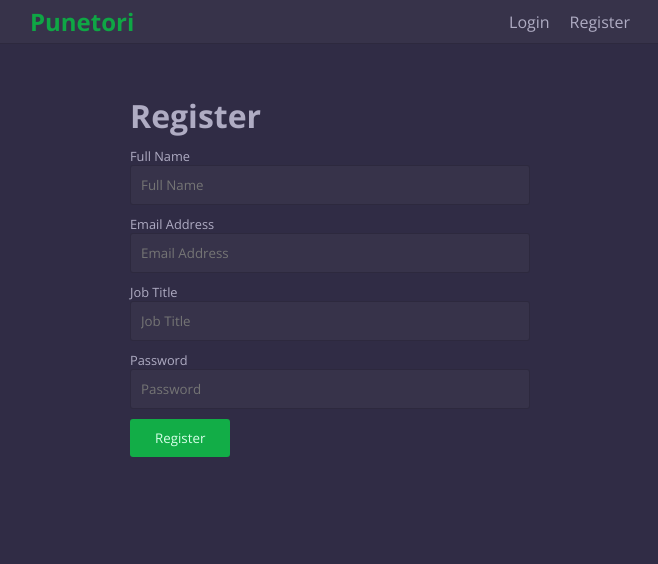
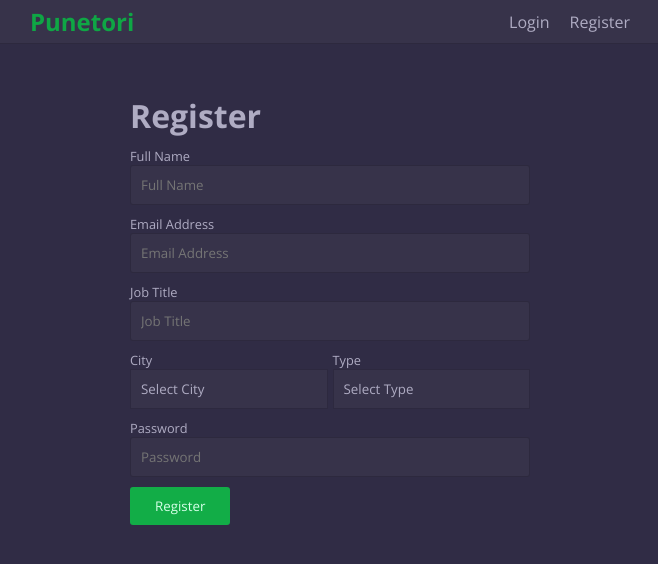
Before and after one commit to bashvtini/punetori-ui, a React (Create React App) app: page /#/register in a window 1280 px wide. Shown: the top 564 px of the page, without its empty margins (310-968 px from the left). Built offline with nearby package versions, Linux system fonts and the light colour scheme.

Commit message:
search by city and type

```diff
--- a/src/App.js
+++ b/src/App.js
@@ -11,6 +11,8 @@ import ForgotPassword from "./components/User/ForgotPassword";
 import ResetPassword from "./components/User/ResetPassword";
 import UserJobs from "./components/User/UserJobs";
 import BookmarkedJobs from "./components/User/BookmarkedJobs";
+import VerifyAccount from "./components/User/VerifyAccount";
+import NotFound from "./components/other/NotFound";
 
 export default function App() {
   return (
@@ -21,12 +23,14 @@ export default function App() {
           <Route exact path="/search" component={Search} />
           <Route exact path="/login" component={Login} />
           <Route exact path="/register" component={Register} />
+          <Route exact path="/verify/:token" component={VerifyAccount} />
           <Route exact path="/account" component={GetUser} />
           <Route exact path="/account/password" component={UpdatePassword} />
           <Route exact path="/account/jobs" component={UserJobs} />
           <Route exact path="/account/bookmark" component={BookmarkedJobs} />
           <Route exact path="/forgotpassword" component={ForgotPassword} />
           <Route exact path="/resetpassword/:token" component={ResetPassword} />
+          <Route exact path="*" component={NotFound} />
         </Switch>
       </Router>
     </Provider>
--- a/src/assets/css/main.css
+++ b/src/assets/css/main.css
@@ -376,6 +376,27 @@ footer .wrapper a {
   background-color: #129b42;
 }
 
+#search-form select {
+  background-color: #37334a;
+  border: 1px solid #2d293f;
+  padding: 10px;
+  width: 100%;
+}
+
+#search-form .more-info {
+  display: flex;
+  margin: 0;
+  width: 100%;
+}
+#search-form .more-info div {
+  width: 100%;
+  margin: 0 auto;
+}
+
+#search-form .more-info div:first-of-type {
+  margin: 0 10px !important;
+}
+
 .empty-input {
   position: absolute !important;
   padding: 5px;
@@ -635,7 +656,6 @@ footer .wrapper a {
   display: flex;
   align-items: center;
   justify-content: space-between;
-  height: 100%;
 }
 
 .job-table .jobs-wrapper .jobs li a {
@@ -705,3 +725,39 @@ footer .wrapper a {
 .delete-modal .delete {
   margin-right: 20px;
 }
+
+/* Signup Page ### Start ### */
+#register select {
+  background-color: #37334a;
+  border: 1px solid #2d293f;
+  padding: 10px;
+  width: 100%;
+}
+
+#register .more-info {
+  display: flex;
+  margin: 0;
+}
+#register .more-info div {
+  width: 100%;
+  margin: 0 auto;
+}
+
+#register .more-info div:first-of-type {
+  margin-right: 5px !important;
+}
+
+/* Signup Page ### End ### */
+
+/* Dashboard ### Start ### */
+#dashboard .container {
+  width: var(--main-width);
+  margin: auto;
+}
+
+@media (max-width: 600px) {
+  #dashboard .container {
+    width: var(--small-screen-width);
+  }
+}
+/* Dashboard ### End ### */
--- a/src/components/Search/Form.js
+++ b/src/components/Search/Form.js
@@ -6,6 +6,8 @@ import { Context } from "../Context";
 export default function Form() {
   const [query, setquery] = useState("");
   const [emptyQuery, setEmptyQuery] = useState(false);
+  const [city, setCity] = useState("");
+  const [type, setType] = useState(0);
 
   const { setState, reset } = useContext(Context);
 
@@ -25,7 +27,9 @@ export default function Form() {
 
     try {
       const api = window.API_URL;
-      const data = await axios.get(`${api}search/${query}`);
+      const data = await axios.get(
+        `${api}search/${query}?city=${city}&type=${type}`
+      );
       setState("jobs", data.data.data);
       setState("query", query);
       setState("count", data.data.count);
@@ -35,6 +39,39 @@ export default function Form() {
 
     setState("search-loading", false);
   };
+
+  const availableCity = [
+    "",
+    "tirane",
+    "durres",
+    "elbasan",
+    "fier",
+    "gjirokaster",
+    "kavaje",
+    "korce",
+    "kruje",
+    "kukes",
+    "lezhe",
+    "lushnje",
+    "permet",
+    "peshkopi",
+    "pogradec",
+    "puke",
+    "sarande",
+    "shkoder",
+    "skrapar",
+    "tepelene",
+    "tirane",
+    "tropoje",
+    "vlore",
+  ];
+
+  const availableType = [
+    { name: "Select Type", value: 0 },
+    { name: "Full time", value: 1 }, // Full time
+    { name: "Part time", value: 2 }, // Part time
+    { name: "Intership", value: 3 }, // Intership
+  ];
 
   return (
     <div id="search-form">
@@ -55,6 +92,42 @@ export default function Form() {
           ) : null}
         </div>
 
+        <div className="more-info">
+          <div className="city">
+            <select
+              onChange={(e) => {
+                if (e.target.value !== "") {
+                  setCity(e.target.value);
+                }
+              }}
+            >
+              {availableCity.map((option, index) => (
+                <option value={option} key={index}>
+                  {option === "" ? "Select City" : null}
+                  {option.charAt(0).toUpperCase() + option.slice(1)}
+                </option>
+              ))}
+            </select>
+          </div>
+
+          <div className="type">
+            <select
+              onChange={(e) => {
+                if (e.target.value !== 0) {
+                  setType(e.target.value);
+                }
+              }}
+            >
+              {availableType.map((option, index) => (
+                <option value={option.value} key={index}>
+                  {option === 0 ? "Select Type" : null}
+                  {option.name}
+                </option>
+              ))}
+            </select>
+          </div>
+        </div>
+
         <button>Search</button>
       </form>
     </div>
--- a/src/components/Search/Results.js
+++ b/src/components/Search/Results.js
@@ -27,9 +27,9 @@ export default function Results() {
 
             <ul className="jobs">
               {jobs.map((job, index) => (
-                <li>
+                <li key={index}>
                   {/* eslint-disable-next-line */}
-                  <a href={job.link} key={index} target="_blank">
+                  <a href={job.link} target="_blank">
                     <p>{job.title}</p>
                   </a>
                 </li>
--- a/src/components/User/Login.js
+++ b/src/components/User/Login.js
@@ -18,7 +18,7 @@ export default function Login({ history }) {
   const [invalidEmail, setInvalidEmail] = useState(false);
   const [invalidPassword, setInvalidPassword] = useState(false);
 
-  const { setState, token } = useContext(Context);
+  const { setState } = useContext(Context);
 
   const submit = async (form) => {
     form.preventDefault();
@@ -91,6 +91,8 @@ export default function Login({ history }) {
   };
 
   useEffect(() => {
+    const cookie = new Cookies();
+    const token = cookie.get("token");
     if (token) {
       history.push("/");
     }
--- a/src/components/User/Register.js
+++ b/src/components/User/Register.js
@@ -1,14 +1,15 @@
-import React, { useState, useContext, useEffect } from "react";
+import React, { useState, useEffect } from "react";
 import axios from "axios";
 import Cookies from "universal-cookie";
 import Header from "../other/Header";
-import { Context } from "../Context";
 
 export default function Register({ history }) {
   const [name, setName] = useState("");
   const [email, setEmail] = useState("");
   const [jobTitle, setJobTitle] = useState("");
   const [password, setPassword] = useState("");
+  const [city, setCity] = useState("");
+  const [type, setType] = useState(0);
 
   const [emptyName, setemptyName] = useState(false);
   const [emptyEmail, setEmptyEmail] = useState(false);
@@ -20,8 +21,40 @@ export default function Register({ history }) {
 
   const [loading, setLoading] = useState(false);
   const [error, setError] = useState(false);
+  const [success, setSuccess] = useState(false);
 
-  const { setState, token } = useContext(Context);
+  const availableCity = [
+    "",
+    "tirane",
+    "durres",
+    "elbasan",
+    "fier",
+    "gjirokaster",
+    "kavaje",
+    "korce",
+    "kruje",
+    "kukes",
+    "lezhe",
+    "lushnje",
+    "permet",
+    "peshkopi",
+    "pogradec",
+    "puke",
+    "sarande",
+    "shkoder",
+    "skrapar",
+    "tepelene",
+    "tirane",
+    "tropoje",
+    "vlore",
+  ];
+
+  const availableType = [
+    { name: "Select Type", value: 0 },
+    { name: "Full time", value: 1 }, // Full time
+    { name: "Part time", value: 2 }, // Part time
+    { name: "Intership", value: 3 }, // Intership
+  ];
 
   const submit = async (form) => {
     form.preventDefault();
@@ -89,19 +122,17 @@ export default function Register({ history }) {
 
     try {
       const api = window.API_URL;
-      const response = await axios.post(`${api}auth/register`, {
+      await axios.post(`${api}auth/register`, {
         name,
         email,
         jobTitle,
         password,
+        city,
+        type,
       });
 
-      const cookie = new Cookies();
-      cookie.set("token", response.data.token);
-      setState("token", response.data.token);
-
+      setSuccess(true);
       setLoading(false);
-      history.push("/");
     } catch (error) {
       setLoading(false);
       setError(true);
@@ -112,6 +143,8 @@ export default function Register({ history }) {
   };
 
   useEffect(() => {
+    const cookie = new Cookies();
+    const token = cookie.get("token");
     if (token) {
       history.push("/");
     }
@@ -174,6 +207,44 @@ export default function Register({ history }) {
           ) : null}
         </div>
 
+        <div className="more-info">
+          <div className="city">
+            <p>City</p>
+            <select
+              onChange={(e) => {
+                if (e.target.value !== "") {
+                  setCity(e.target.value);
+                }
+              }}
+            >
+              {availableCity.map((option, index) => (
+                <option value={option} key={index}>
+                  {option === "" ? "Select City" : null}
+                  {option.charAt(0).toUpperCase() + option.slice(1)}
+                </option>
+              ))}
+            </select>
+          </div>
+
+          <div className="type">
+            <p>Type</p>
+            <select
+              onChange={(e) => {
+                if (e.target.value !== 0) {
+                  setType(e.target.value);
+                }
+              }}
+            >
+              {availableType.map((option, index) => (
+                <option value={option.value} key={index}>
+                  {option === 0 ? "Select Type" : null}
+                  {option.name}
+                </option>
+              ))}
+            </select>
+          </div>
+        </div>
+
         <div className="password">
           <p>Password</p>
           <input
@@ -203,6 +274,12 @@ export default function Register({ history }) {
               <p>User already exists</p>
             </div>
           ) : null}
+
+          {success ? (
+            <div className="empty-input success">
+              <p>Please check your email address</p>
+            </div>
+          ) : null}
         </div>
       </form>
     </div>
--- /dev/null
+++ b/src/components/other/NotFound.js
@@ -0,0 +1,19 @@
+import React from "react";
+import Header from "./Header";
+
+export default function NotFound({ history }) {
+  return (
+    <div id="not-found">
+      <Header history={history} />
+
+      <h1
+        style={{
+          textAlign: "center",
+          margin: "50px 0",
+        }}
+      >
+        404 Page Not Found
+      </h1>
+    </div>
+  );
+}
--- a/src/index.js
+++ b/src/index.js
@@ -3,7 +3,7 @@ import ReactDOM from "react-dom";
 import App from "./App";
 import "./assets/css/main.css";
 
-window.API_URL = "https://portfolio-server-vl.herokuapp.com/punetori/";
+window.API_URL = "http://localhost:5000/";
 
 ReactDOM.render(
   <React.StrictMode>
```
Also changed, not shown: src/components/Context.js (+8 -0 lines), src/components/Main/index.js (+12 -4 lines), src/components/User/VerifyAccount.js (added, +38 -0 lines).
